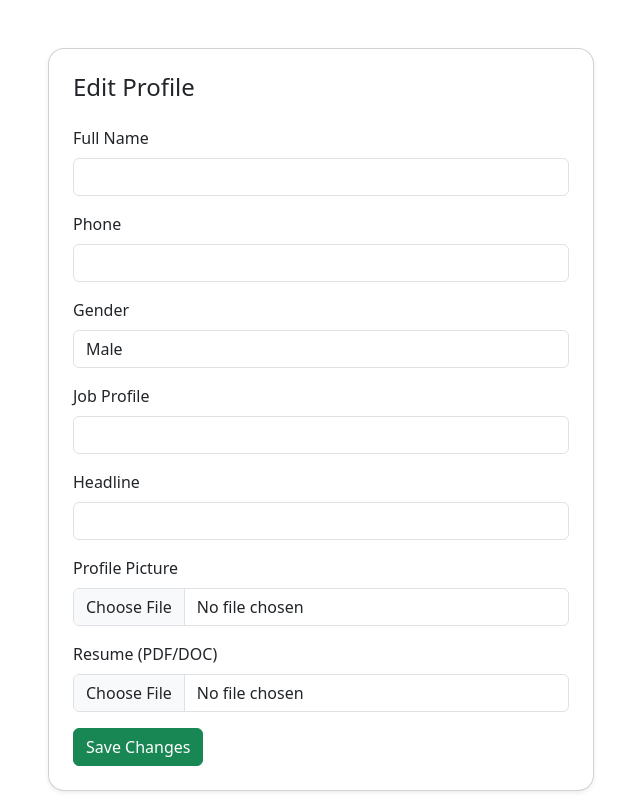
After one commit to Sachidananda12/JobPortal, a Django app: page /edit-profile/ in a window 1280 px wide. The commit adds this page. Shown: the whole page, without its empty margins (319-959 px from the left). Run offline with Django 5.2, Linux system fonts and the light colour scheme; a user stored in the database is signed in; data comes from the database, SQL or seed files in the repository; both versions use the stored data as it was after the commit.

Commit message:
Edit button add

```diff
--- a/login/models.py
+++ b/login/models.py
@@ -44,6 +44,8 @@ class UserProfile(models.Model):
     gender = models.CharField(max_length=10, choices=[('male', 'Male'), ('female', 'Female'), ('other', 'Other')])
     image = models.ImageField(upload_to='profile_pics/', blank=True, null=True)
     job_profile = models.CharField(max_length=255, blank=True)
+    headline = models.CharField(max_length=255, blank=True)  # Short tagline
+    resume = models.FileField(upload_to='profile_resumes/', blank=True, null=True)
 
     def __str__(self):
         return self.user.username
--- /dev/null
+++ b/login/templates/edit_profile.html
@@ -0,0 +1,71 @@
+<!DOCTYPE html>
+<html lang="en">
+<head>
+  <meta charset="UTF-8">
+  <title>Edit Profile</title>
+  <!-- Bootstrap CSS (optional, for styling) -->
+  <link href="https://cdn.jsdelivr.net/npm/bootstrap@5.3.0/dist/css/bootstrap.min.css" rel="stylesheet">
+</head>
+<body>
+  <div class="container mt-5">
+    <div class="row justify-content-center">
+      <div class="col-md-6">
+        <div class="card shadow-sm rounded-4">
+          <div class="card-body p-4">
+            <h4 class="mb-4">Edit Profile</h4>
+
+            <form method="POST" enctype="multipart/form-data">
+              {% csrf_token %}
+
+              <div class="mb-3">
+                <label class="form-label">Full Name</label>
+                <input type="text" name="full_name" value="{{ profile.full_name }}" class="form-control">
+              </div>
+
+              <div class="mb-3">
+                <label class="form-label">Phone</label>
+                <input type="text" name="phone" value="{{ profile.phone }}" class="form-control">
+              </div>
+
+              <div class="mb-3">
+                <label class="form-label">Gender</label>
+                <select name="gender" class="form-control">
+                  <option value="male" {% if profile.gender == "male" %}selected{% endif %}>Male</option>
+                  <option value="female" {% if profile.gender == "female" %}selected{% endif %}>Female</option>
+                  <option value="other" {% if profile.gender == "other" %}selected{% endif %}>Other</option>
+                </select>
+              </div>
+
+              <div class="mb-3">
+                <label class="form-label">Job Profile</label>
+                <input type="text" name="job_profile" value="{{ profile.job_profile }}" class="form-control">
+              </div>
+
+              <div class="mb-3">
+                <label class="form-label">Headline</label>
+                <input type="text" name="headline" value="{{ profile.headline }}" class="form-control">
+              </div>
+
+              <div class="mb-3">
+                <label class="form-label">Profile Picture</label>
+                <input type="file" name="image" class="form-control">
+              </div>
+
+              <div class="mb-3">
+                <label class="form-label">Resume (PDF/DOC)</label>
+                <input type="file" name="resume" class="form-control">
+              </div>
+
+              <button type="submit" class="btn btn-success">Save Changes</button>
+            </form>
+
+          </div>
+        </div>
+      </div>
+    </div>
+  </div>
+
+  <!-- Bootstrap JS (optional, for form styling/alerts) -->
+  <script src="https://cdn.jsdelivr.net/npm/bootstrap@5.3.0/dist/js/bootstrap.bundle.min.js"></script>
+</body>
+</html>
--- a/login/urls.py
+++ b/login/urls.py
@@ -12,4 +12,6 @@ urlpatterns = [
     path('applications/', views.view_applications, name='view_applications'),
     # path('approve/<int:application_id>/', views.approve_application, name='approve_application'),
     path('approve/<int:app_id>/', views.approve_application, name='approve_application'),
+    path('edit-profile/', views.edit_profile, name='edit_profile'),
+
 ]
--- a/login/views.py
+++ b/login/views.py
@@ -203,6 +203,27 @@ def view_applications(request):
 
 
 
+@login_required
+def edit_profile(request):
+    profile, created = UserProfile.objects.get_or_create(user=request.user)
+
+    if request.method == 'POST':
+        profile.full_name = request.POST.get('full_name')
+        profile.phone = request.POST.get('phone')
+        profile.gender = request.POST.get('gender')
+        profile.job_profile = request.POST.get('job_profile')
+        profile.headline = request.POST.get('headline')
+
+        if 'image' in request.FILES:
+            profile.image = request.FILES['image']
+        if 'resume' in request.FILES:
+            profile.resume = request.FILES['resume']
+
+        profile.save()
+        messages.success(request, "✅ Profile updated successfully.")
+        return redirect('dashboard')
+
+    return render(request, 'edit_profile.html', {'profile': profile})
 
 
 
```
Also changed, not shown: login/templates/dashboard.html (+16 -3 lines), db.sqlite3, login/migrations/0006_userblog.py (added), login/migrations/0007_userprofile_headline_userprofile_resume.py (added), 1 other file.
